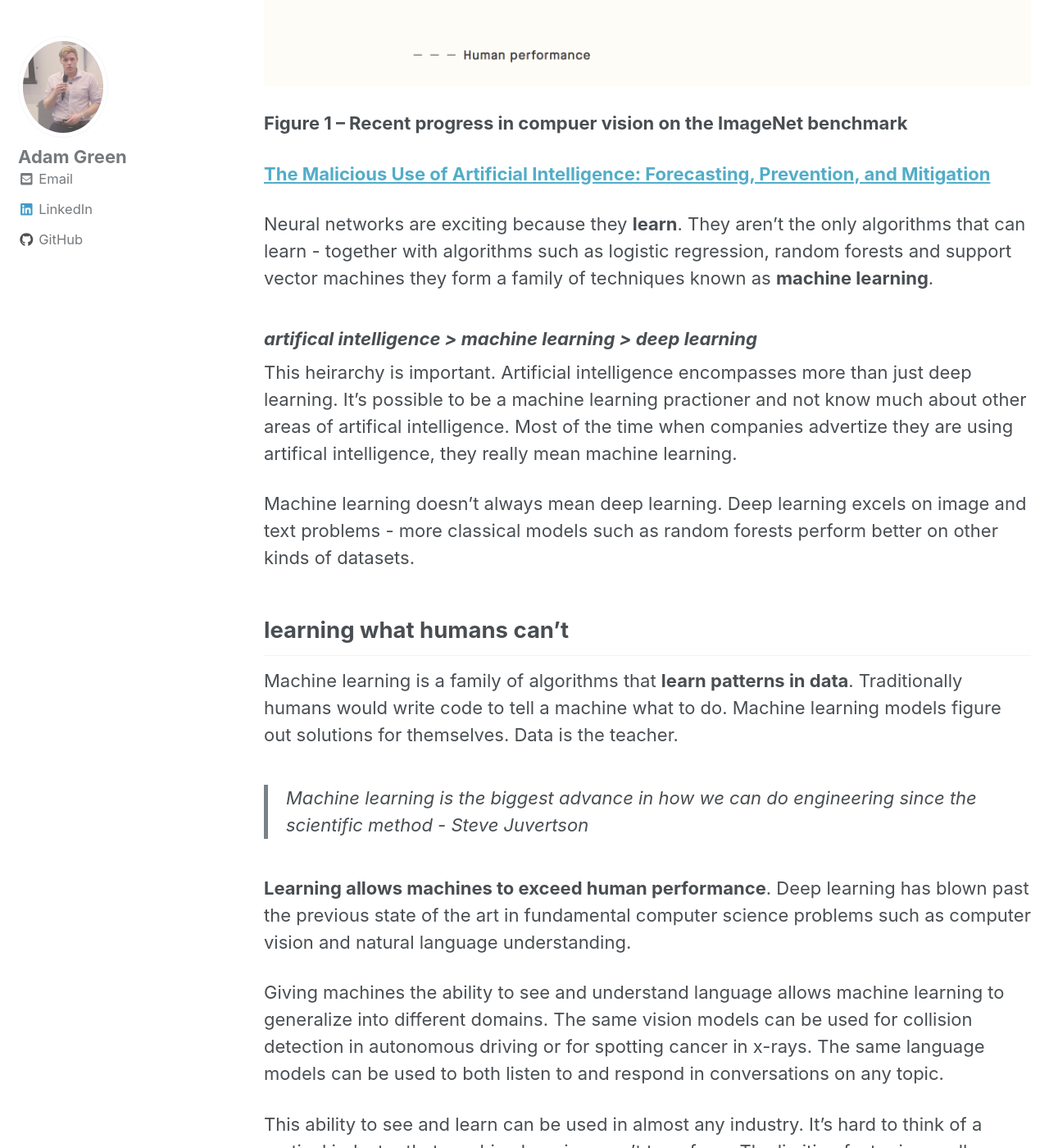
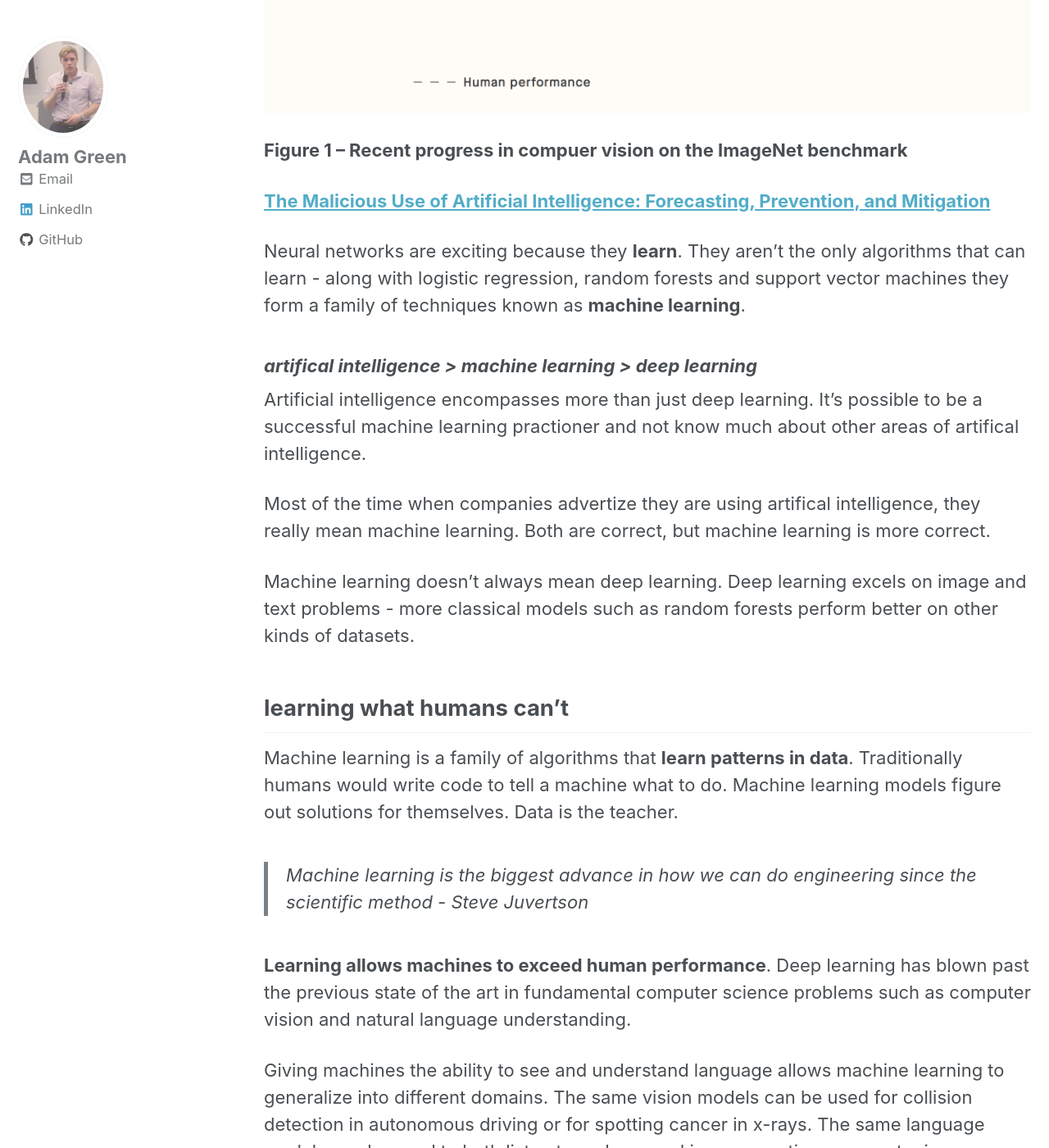
Before and after one commit to ADGEfficiency/adgefficiency.github.io, a Jekyll site: the page built from _posts/2017-04-30-machine-learning-in-energy-part-one.md, in a window 1280 px wide and 1400 px high, scrolled down 1217 px. Shown: the whole window at 82% size. Built offline with Jekyll 4.4.1, drawn with Linux system fonts in a browser that asks for light colours; nearby versions of some CDN libraries; some of the changed text lies outside the part shown.

Commit message:
site cleanup

```diff
--- a/_posts/2017-04-30-machine-learning-in-energy-part-one.md
+++ b/_posts/2017-04-30-machine-learning-in-energy-part-one.md
@@ -7,11 +7,11 @@
 
 ---
 
-This is the first of a two part series - [read the second part](http://adgefficiency.com/machine-learning-in-energy-part-two/) on energy machine learning applications.
+This is the first of a two part series - [read the second part on energy machine learning applications](http://adgefficiency.com/machine-learning-in-energy-part-two/).
 
 ## what is machine learning
 
-Modern artifical intelligence is powered by **deep learning** - multiple layer artifical neural networks.  Artificial neural networks are inspired by the biological neural networks in our own brain.  They power the state of the art across a range of problems.
+Modern artifical intelligence is powered by **deep learning** - multiple layer artifical neural networks.  These artifical networks are inspired by the biological neural networks in our own brain.  Deep neural networks are why everyone is so excited about the near future in artificial intelligence.
 
 ![fig1]({{ '/assets/ml_energy/fig1.png' }})
 
@@ -19,11 +19,13 @@
 
 **[The Malicious Use of Artificial Intelligence: Forecasting, Prevention, and Mitigation](https://arxiv.org/pdf/1802.07228.pdf)**
 
-Neural networks are exciting because they **learn**.  They aren't the only algorithms that can learn - together with algorithms such as logistic regression, random forests and support vector machines they form a family of techniques known as **machine learning**.
+Neural networks are exciting because they **learn**.  They aren't the only algorithms that can learn - along with logistic regression, random forests and support vector machines they form a family of techniques known as **machine learning**.
 
 ### *artifical intelligence > machine learning > deep learning*
 
-This heirarchy is important.  Artificial intelligence encompasses more than just deep learning.  It's possible to be a machine learning practioner and not know much about other areas of artifical intelligence.  Most of the time when companies advertize they are using artifical intelligence, they really mean machine learning.
+Artificial intelligence encompasses more than just deep learning.  It's possible to be a successful machine learning practioner and not know much about other areas of artifical intelligence.
+
+Most of the time when companies advertize they are using artifical intelligence, they really mean machine learning.  Both are correct, but machine learning is more correct.
 
 Machine learning doesn't always mean deep learning.  Deep learning excels on image and text problems - more classical models such as random forests perform better on other kinds of datasets.
 
@@ -49,11 +53,11 @@
 
 **Lee Sedol playing against AlphaGo in an eventual 4-1 loss**
 
-One of the features of AlphaGo is how the game of Go was presented to AlphaGo.  The model was fed the positions of the stones on the board in it's raw form. This ability to learn from the raw structure of the world is fundamental to modern machine learning.
+AlphaGo learnt to play go by being fed the board positions in their raw form.  This ability to learn from the raw structure of the world is fundamental to modern machine learning.
 
-### seeing the structure of our world
+## seeing the structure of our world
 
-The success of modern machine learning in solving fundamental computer science problems such as computer vision and natural language understanding comes from giving machines the ability to **experience the structure of the world** .
+The success of modern machine learning in solving computer vision and natural language understanding comes from giving machines the ability to experience the structure of the world.
 
 We take this for granted.  We can see the physical strucutre of the world through sight.  We experience time - understanding the relationship between the past, present and future.  Modern machine learning allows machines to understand to this structure using the same inputs that we do.
 
@@ -67,27 +71,33 @@
 
 The artifical neural network is inspired by the biological neural networks in our brain.  Weights connect multiple layers of artificial neurons together, and gradient descent slowly changes these weights so that the output of the network matches patterns that we want to learn.
 
+Convolutional neural networks are inspired by our own visual cortex.  They allow machines to 'see' - taking the image as a raw input and being able to see what's in the image.  They can be used to classify the contents of the image, recongize faces or even to create captions for images.
+
 ![]({{ '/assets/ml_energy/conv.png' }})
 
 **[deep convolutional neural network used in the 2015 DeepMind Atari work](https://github.com/ADGEfficiency/dsr_rl/blob/master/literature/reinforcement_learning/2015_Minh_Atari_Nature.pdf)**
 
-Convolutional neural networks are inspired by our own visual cortex.  They allow machines to 'see' - taking the image as a raw input and being able to see what's in the image.  They can be used to classify the contents of the image, recongize faces or even to create captions for images.
+Recurrent neural networks process sequences.  For each part of the sequence the network chooses whether to remember or forget.  As the sequence is processed the network can remember what is important to improve the prediction.
+
+Recurrent neural networks model the temporal structure of data.  Language has this structure (it matters what order words are in).  This makes recurrent neural networks foundational in natural language processing and understanding.
 
 ![]({{ '/assets/ml_energy/recurr.png' }})
 
 **[an unrolled recurrent neural network](http://colah.github.io/posts/2015-08-Understanding-LSTMs/)**
 
-Recurrent neural networks process sequences.  For each part of the sequence the network chooses whether to remember or forget.  As the sequence is processed the network can remember what is important to improve the prediction.
+Convolutional and recurrent networks have the following similar features
+- the network structure is designed to take advantage of the structure of the data
+- performance increases as more data is fed in
+- state of the art
+- use raw sensory level data as input
 
-Recurrent neural networks model the temporal structure of data.  Language has this structure (it matters what order words are in).  This makes recurrent neural networks foundational in natural language processing and understanding.
-
-In both convolution and recurrent neural networks the structure of the network helps to understand the data.  Convolution mimics what we do in our own visual cortex.  Recurrent networks implicitly model the temporal structure in data.
+This last point is crucial.
 
 Letting machines experience the structure of the world is fundamental to the promise of modern machine learning.  We see the raw structure of the world through sight - convolution allows machines to do the same.  We know that the world has a temporal structure - recurrent neural networks allow machines to understand this too.  **Seeing the world as it is allows machines to understand it**.
 
 ## why now - three major trends
 
-### one - data
+## one - data
 
 It's hard to overestimate the importance of data to modern machine learning.  The internet and smartphone cameras means we are generating more data than ever.  This volume of data is fundamental to driving modern machine learning.
 
@@ -104,7 +114,7 @@
 
 Currently most of the business value of machine learning is driven by supervised learning.  Unsupervised and reinforcement learning are more challenging due to a lower quality learning signal - but also hold great promise precisely because of the potential to learn with less supervision.
 
-### two - hardware
+## two - hardware
 
 Two hardware trends are driving modern machine learning.  The first is the use of **graphics processing units (GPUs)** and the second is the increased **availability** of computing power.
 
@@ -132,7 +142,7 @@
 
 ## challenges
 
-### data
+## data
 
 Being able to utilize massive amounts of data is the reason neural networks can learn so well.  Alternative algorithms such as random forests or support vector machines are limited by the amount of data they can learn from.  Neural networks are able to learn from massive amounts of data.
 
@@ -140,7 +150,7 @@
 
 Human beings are able to learn from small amounts of training data - burning yourself once on the oven is enough to learn not to touch it again. Many machine learning algorithms are not able to learn in this way.  This is known as **sample inefficiency** - the requirement for large amounts of data to get superhuman performance.
 
-### interpretability
+## interpretability
 
 Neural networks don't lend themselves to explanation. The high dimensionality of the input and parameter space means that it's hard to pin down cause to effect. Industries such as finance are legally prevented from using uninterpretable models.
 
@@ -150,13 +160,13 @@
 
 We can learn about the process of training neural networks, in the same way that we can learn about different ways to raise children.  But like raising a child, we can't purposefully design what the network will end up looking like.
 
-### misuse of narrow AI by humans
+## misuse of narrow AI by humans
 
 The major risk and challenge in artificial intelligence is not from a superhuman AI that turns the world into paperclips.  It's from groups of humans using the superhuman ability of machine learning in specific, narrow areas in immoral ways.  GANs can now be used to generate fake video - the final destination of 'fake news'.  Advanced computer vision techniques can be used to improve the tracking citizens throughout cities by their governments.
 
 The reason these risks are higher than a superhuman AI is that narrow AI progress will always be ahead of more general AI.  We already have the ability to generate fake video using GANs.  I can reccomend the blog post [What Worries Me About AI by François Chollet](https://medium.com/@francois.chollet/what-worries-me-about-ai-ed9df072b704) that expands upon this misue of narrow AI concept in the context of social media.
 
-### worker displacement
+## worker displacement
 
 Worker displacement is a challenge as old as the Industrial revolution.  Political innovation (such as the universal basic income) are needed to fight the inequality that already exists at a ridiculous and immoral level.
 
@@ -164,7 +174,7 @@
 
 The issue with machine driven value is that it supercharges the already broken self fufilling capitalist prophecy - the rich getting richer.
 
-### digitization of the energy industry
+## digitization of the energy industry
 
 The progress of machine learning differs across industries, roughly proportional to how digitized the industry is.  The rate at which modern machine learning can be utilized to extract business value depends on how data is collected, the quality of data and if it's available.  So far the technology industries are far ahead of healthcare, education and energy.
 
```
Also changed, not shown: other parts of _posts/2017-04-30-machine-learning-in-energy-part-one.md (+4 -2 lines).
